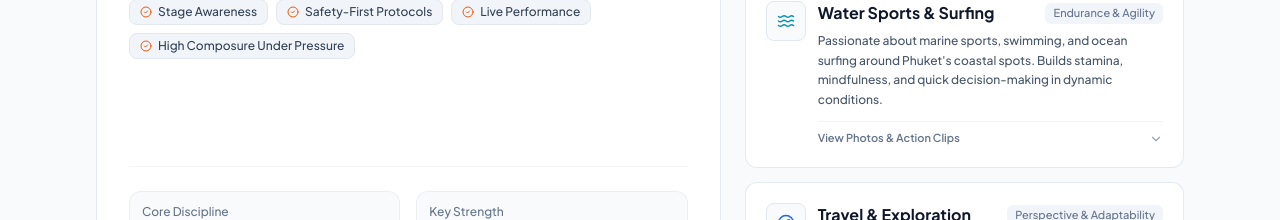
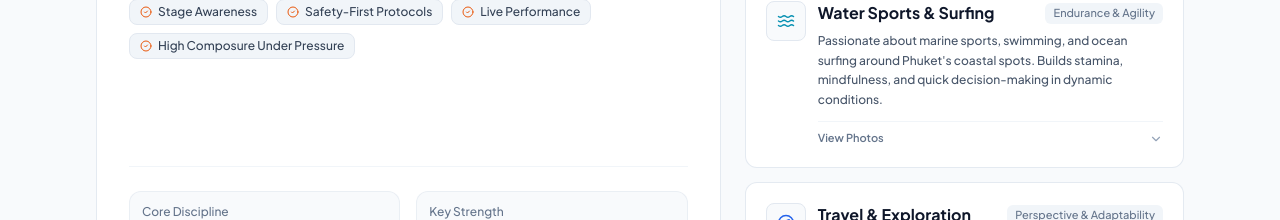
Before and after one commit to Jnetteayecandy/myresumeweb, a React (Vite) app: page / in a window 1280 px wide. Shown: the part 9280-9500 px from the top of the page. Built offline with nearby package versions, Linux system fonts and the light colour scheme.

Commit message:
fix: remove video clip text from water sports toggle label

```diff
--- a/src/components/sections/SideJobsAndHobbies.tsx
+++ b/src/components/sections/SideJobsAndHobbies.tsx
@@ -475,7 +475,7 @@ export const SideJobsAndHobbies: React.FC = () => {
                                 {isExpanded
                                   ? tSide.collapseBtn
                                   : hobby.id === 'water-sports'
-                                  ? (isTh ? 'ชมรูปพรีวิว & คลิปวิดีโอ' : 'View Photos & Action Clips')
+                                  ? (isTh ? 'ชมรูปพรีวิว' : 'View Photos')
                                   : (isTh ? 'ดูรายละเอียดกิจกรรมเพิ่มเติม' : 'View Activity Details')
                                 }
                               </span>
```
